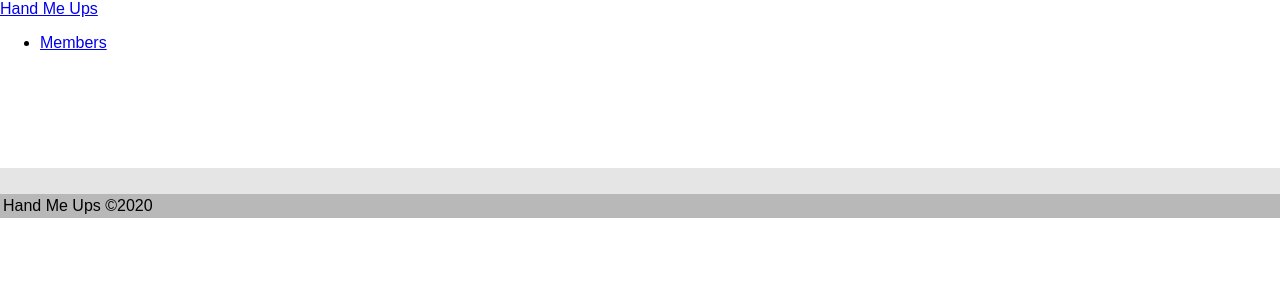
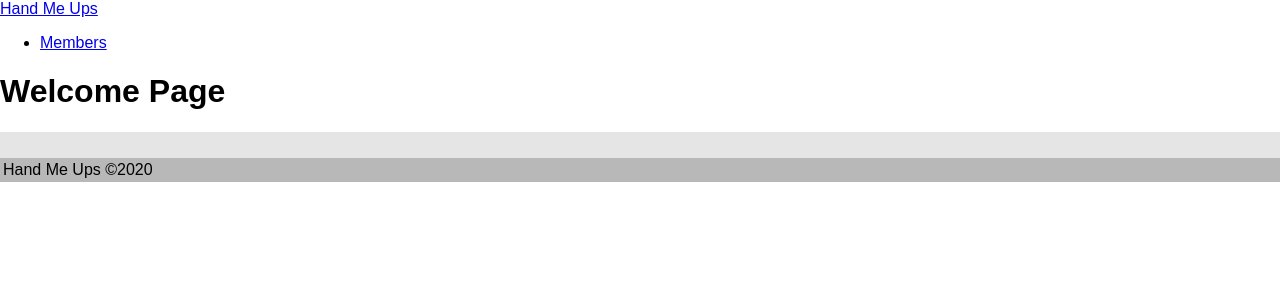
Before and after one commit to Zarlengo/hand-me-ups, a React (Create React App) app in the folder client/: page / in a window 1280 px wide. Shown: the top 300 px of the page. Built offline with nearby package versions, Linux system fonts and the light colour scheme.

Commit message:
Update App.js

```diff
--- a/client/src/App.js
+++ b/client/src/App.js
@@ -1,10 +1,10 @@
 import React from 'react';
-import { BrowserRouter as Router, Route } from 'react-router-dom';
+import { BrowserRouter as Router, Route, Switch } from 'react-router-dom';
 
 // Components
 import Navbar from './components/Navbar';
 import Footer from './components/Footer';
-import Wrapper from './components/Wrapper';
+// import Wrapper from './components/Wrapper';
 
 // Pages
 import Welcome from './pages/Welcome';
@@ -15,10 +15,10 @@
         <Router>
             <div>
                 <Navbar />
-                <Wrapper>
+                <Switch>
                     <Route exact path="/" component={Welcome} />
                     <Route exact path="/Members" component={Members} />
-                </Wrapper>
+                </Switch>
                 <Footer />
             </div>
         </Router>
```
